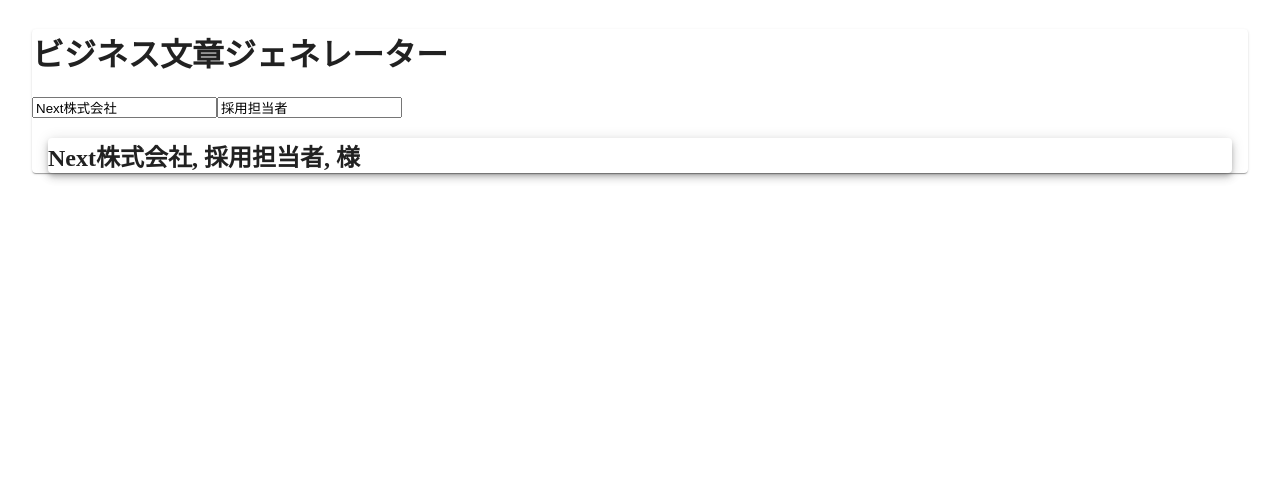
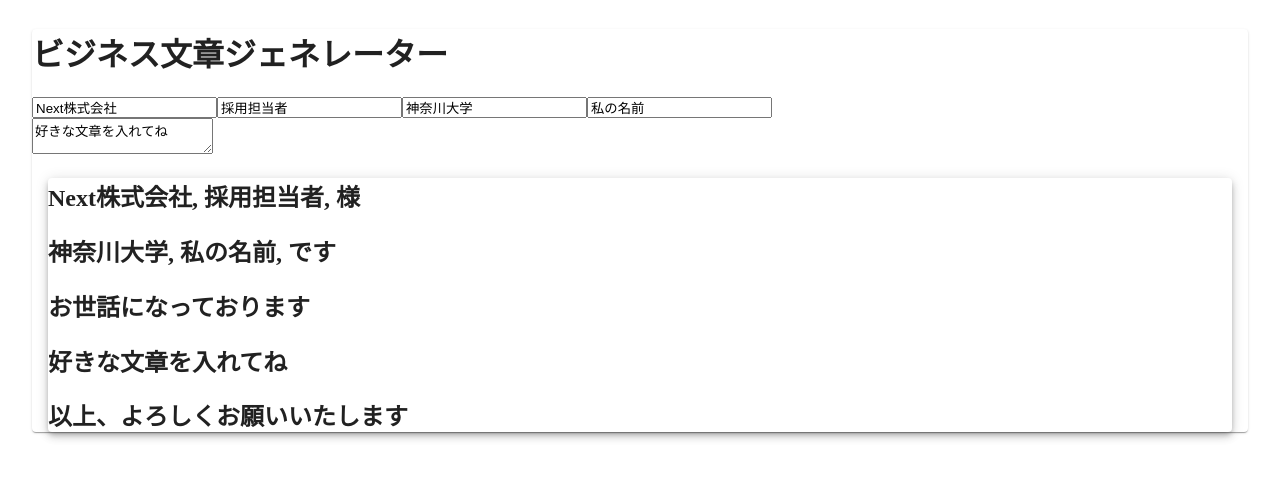
Before and after one commit to kaede0902/biz-text-generator, a Next.js app: page / in a window 1280 px wide. Shown: the top 478 px of the page. Built offline with nearby package versions, Linux system fonts and the light colour scheme.

Commit message:
add free area

```diff
--- a/components/NameForm.js
+++ b/components/NameForm.js
@@ -6,6 +6,7 @@ export default function NameForm () {
     const [state, setState] = useState({
         hisName: "採用担当者", hisCompany: "Next株式会社",
         myName: "私の名前", myCompany: "神奈川大学",
+        freeArea: "好きな文章を入れてね"
     });
     const handleChange = e => {
         const { name, value } = e.target;
@@ -34,11 +35,49 @@ export default function NameForm () {
             />
         )
     }
+    const myCompanyInput = () => {
+        return (
+            <input
+                value={state.myCompany}
+                type="text"
+                onChange={handleChange}
+                name="myCompany"
+            />
+        )
+    }
+    const myNameInput = () => {
+        return (
+            <input
+                value={state.myName}
+                type="text"
+                onChange={handleChange}
+                name="myName"
+            />
+        )
+    }
+    const freeAreaInput = () => {
+        return (
+            <textarea
+                value={state.freeArea}
+                type="text"
+                onChange={handleChange}
+                name="freeArea"
+            />
+        )
+    }
     const output = () => {
+        const firstGreeding = `お世話になっております`
+        const finalGreeding = `以上、よろしくお願いいたします`
         return (
             <Box m={2}>
                 <Paper elevation={5}>
                     <h2>{state.hisCompany}, {state.hisName}, 様</h2>
+                    <h2>{state.myCompany}, {state.myName}, です</h2>
+                    <h2>{firstGreeding}</h2>
+
+                    <h2>{state.freeArea}</h2>
+
+                    <h2>{finalGreeding}</h2>
                 </Paper>
             </Box>
         )
@@ -48,6 +87,10 @@ export default function NameForm () {
       <div>
             {hisCompanyInput()}
             {hisNameInput()}
+            {myCompanyInput()}
+            {myNameInput()}
+            <br/>
+            {freeAreaInput()}
             {output()}
       </div>
   )
```
